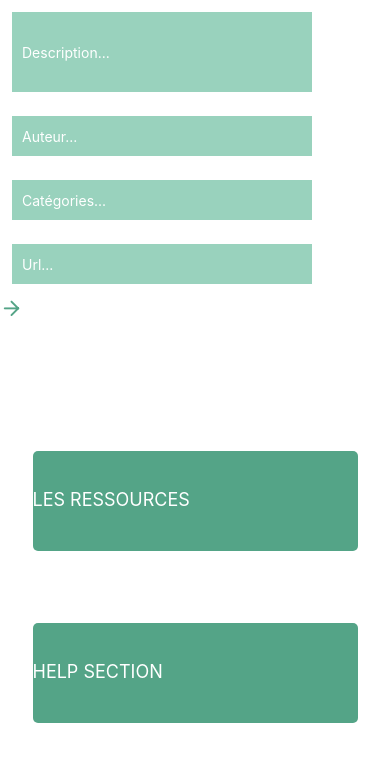
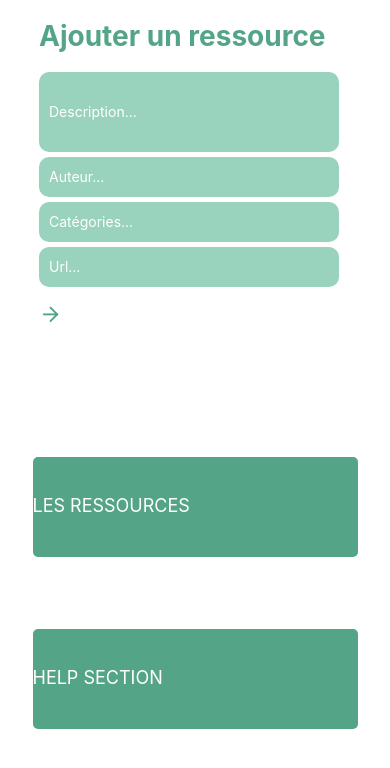
Before and after one commit to Cmfauvel/Simplon-react-native, a React Native app: screen / in a window 390 px wide. Shown: the top 768 px of the page. Built offline with nearby package versions, Linux system fonts and the light colour scheme.

Commit message:
[FORM] - Resolves #5.

```diff
--- a/src/components/Form.tsx
+++ b/src/components/Form.tsx
@@ -1,5 +1,11 @@
 import React, { useState } from "react";
-import { StyleSheet, TextInput, TouchableOpacity } from "react-native";
+import {
+  StyleSheet,
+  TextInput,
+  TouchableOpacity,
+  View,
+  Text,
+} from "react-native";
 import { useDispatch } from "react-redux";
 import { bugToAdd } from "../store/actions/bugs.actions";
 import { commentToAdd } from "../store/actions/comments.actions";
@@ -40,7 +46,10 @@ const Form = (props: any) => {
   const addCategory = () => {};
 
   return (
-    <>
+    <View style={styles.container}>
+      <Text style={styles.title}>
+        <h1>Ajouter un {props.formType}</h1>
+      </Text>
       {props.formType === "ressource" ||
         (props.formType === "bug" && (
           <TextInput
@@ -86,33 +95,47 @@ const Form = (props: any) => {
           />
         </>
       )}
-      <TouchableOpacity onPress={add}>
+        <TouchableOpacity style={styles.button} onPress={add}>
           <FeatherIcon
             size="large"
             color="#54A487"
             name="arrow-right"
           ></FeatherIcon>
         </TouchableOpacity>
-    </>
+    </View>
   );
 };
 
 const styles = StyleSheet.create({
+  container: {
+    width: "80%",
+    marginLeft: "10%",
+  },
+  title: {
+    color: "#54A487",
+  },
   input: {
     backgroundColor: "#99D2BD",
     color: "white",
     width: 300,
     height: 40,
-    margin: 12,
+    marginBottom: 5,
     padding: 10,
+    borderRadius: 10,
   },
   areaInput: {
     backgroundColor: "#99D2BD",
     color: "white",
     width: 300,
     height: 80,
-    margin: 12,
+    marginBottom: 5,
     padding: 10,
+    borderRadius: 10,
+  },
+  button: {
+    marginTop: 10,
+    display: "flex",
+    justifyContent: "flex-end",
   },
 });
 
```
Lines whose indentation alone changed are shown as unchanged.
